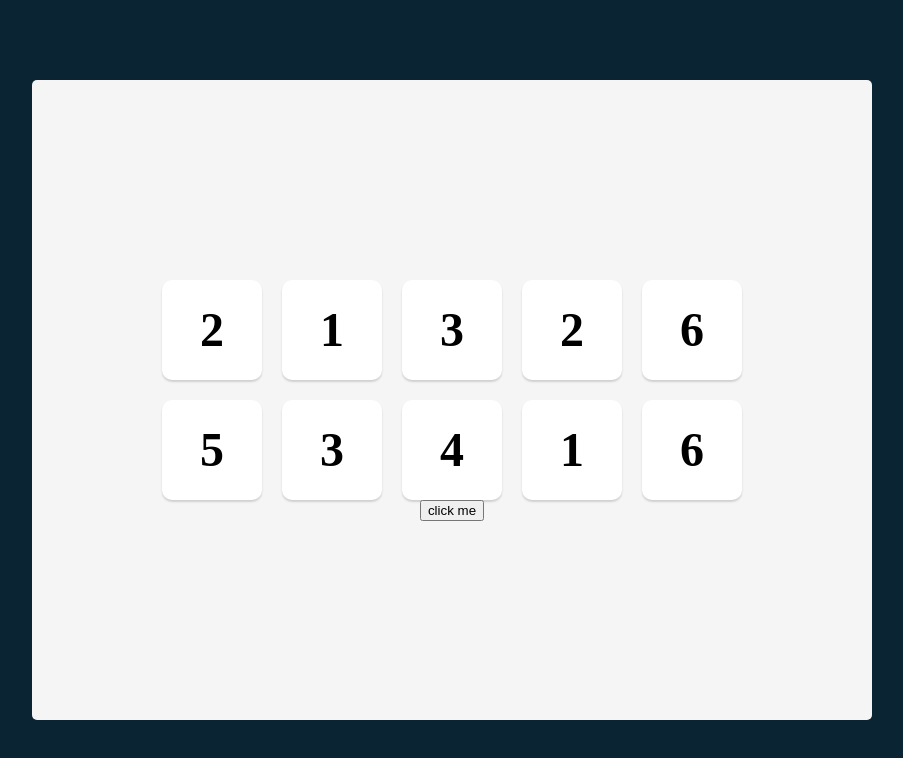
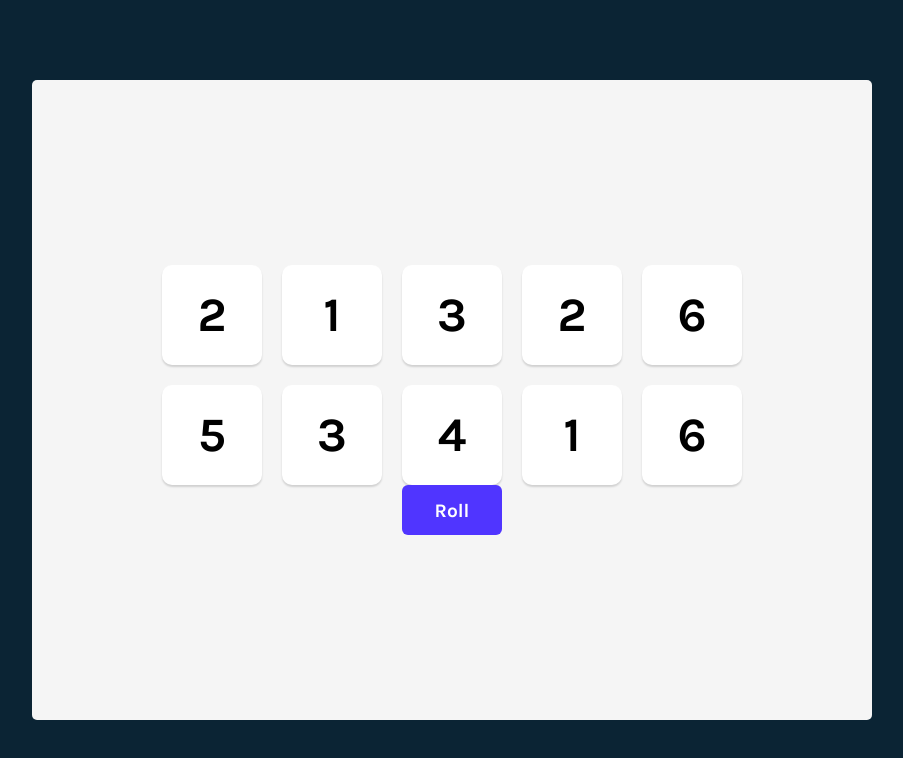
Before and after one commit to CodeJeffreyG/Tenzies, a React (Create React App) app: page / in a window 1280 px wide. Shown: the top 758 px of the page, without its empty margins (188-1091 px from the left). Built offline with nearby package versions, Linux system fonts and the light colour scheme.

Commit message:
Added Styling To Button

```diff
--- a/public/index.html
+++ b/public/index.html
@@ -11,6 +11,10 @@
     />
     <link rel="apple-touch-icon" href="%PUBLIC_URL%/logo192.png" />
     <link rel="manifest" href="%PUBLIC_URL%/manifest.json" />
+    <link
+      href="https://fonts.googleapis.com/css2?family=Inter&family=Karla:wght@700&display=swap"
+      rel="stylesheet"
+    />
     <title>Tenzies</title>
   </head>
   <body>
--- a/src/Components/Button.tsx
+++ b/src/Components/Button.tsx
@@ -1,3 +1,7 @@
-export default function button(props:any){
-    return <button className="rerollButton" onClick={props.reroll}>click me</button>
+export default function button(props: any) {
+  return (
+    <button className="rerollButton" onClick={props.reroll}>
+      Roll
+    </button>
+  );
 }
--- a/src/index.css
+++ b/src/index.css
@@ -9,6 +9,7 @@
 body {
   margin: 0;
   background-color: #0b2434;
+  font-family: "Karla", sans-serif;
 }
 
 code {
@@ -52,5 +53,20 @@ main {
 }
 
 .rerollButton {
+  height: 50px;
+  width: 100px;
+  border: none;
+  border-radius: 6px;
+  background-color: #5035ff;
+  color: white;
+  font-size: 1.2rem;
+  font-family: "Karla", sans-serif;
+}
 
+.rerollButton:focus {
+  outline: none;
 }
+
+.rerollButton:active {
+  box-shadow: inset 5px 5px 10px -3px rgba(0, 0, 0, 0.7);
+}
```
